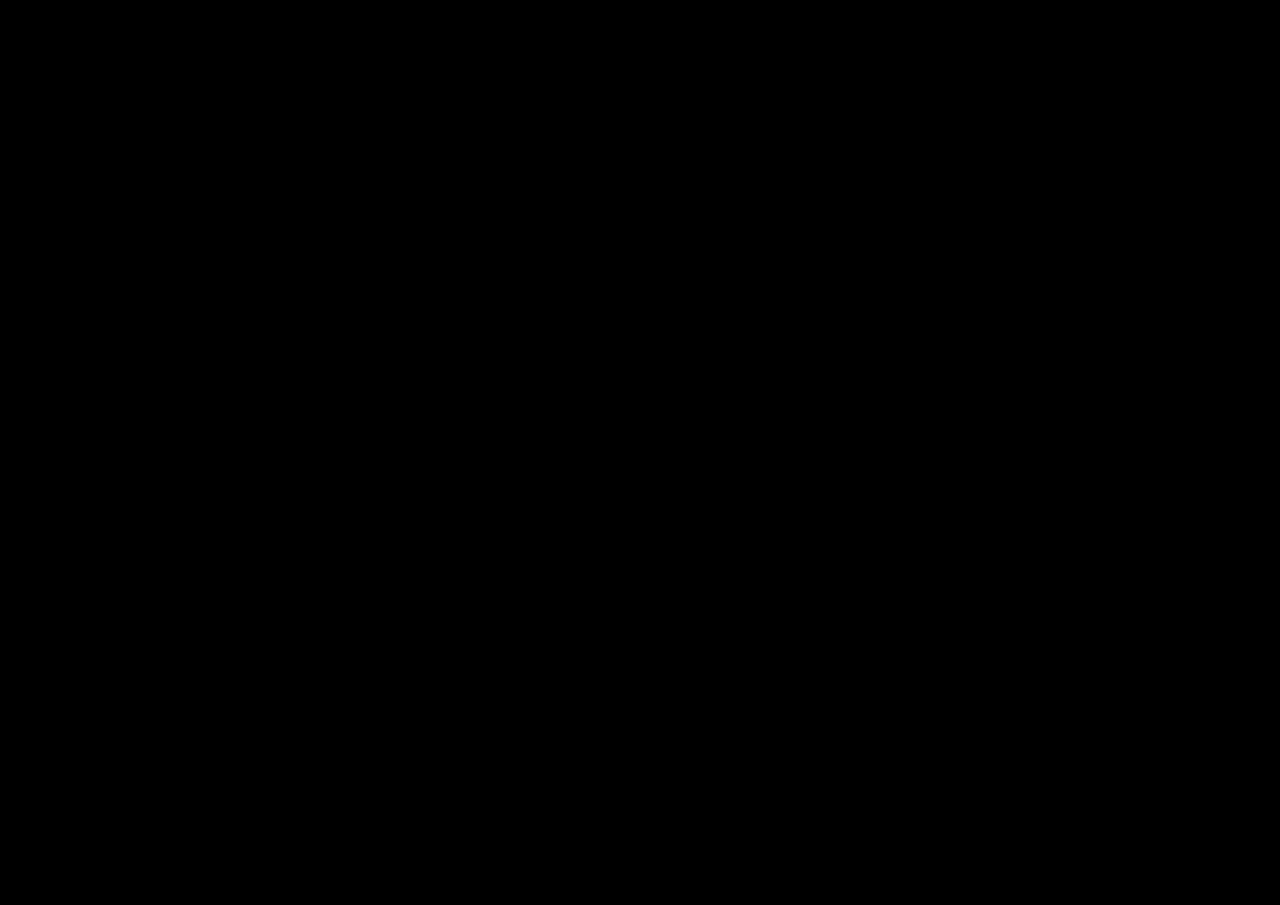
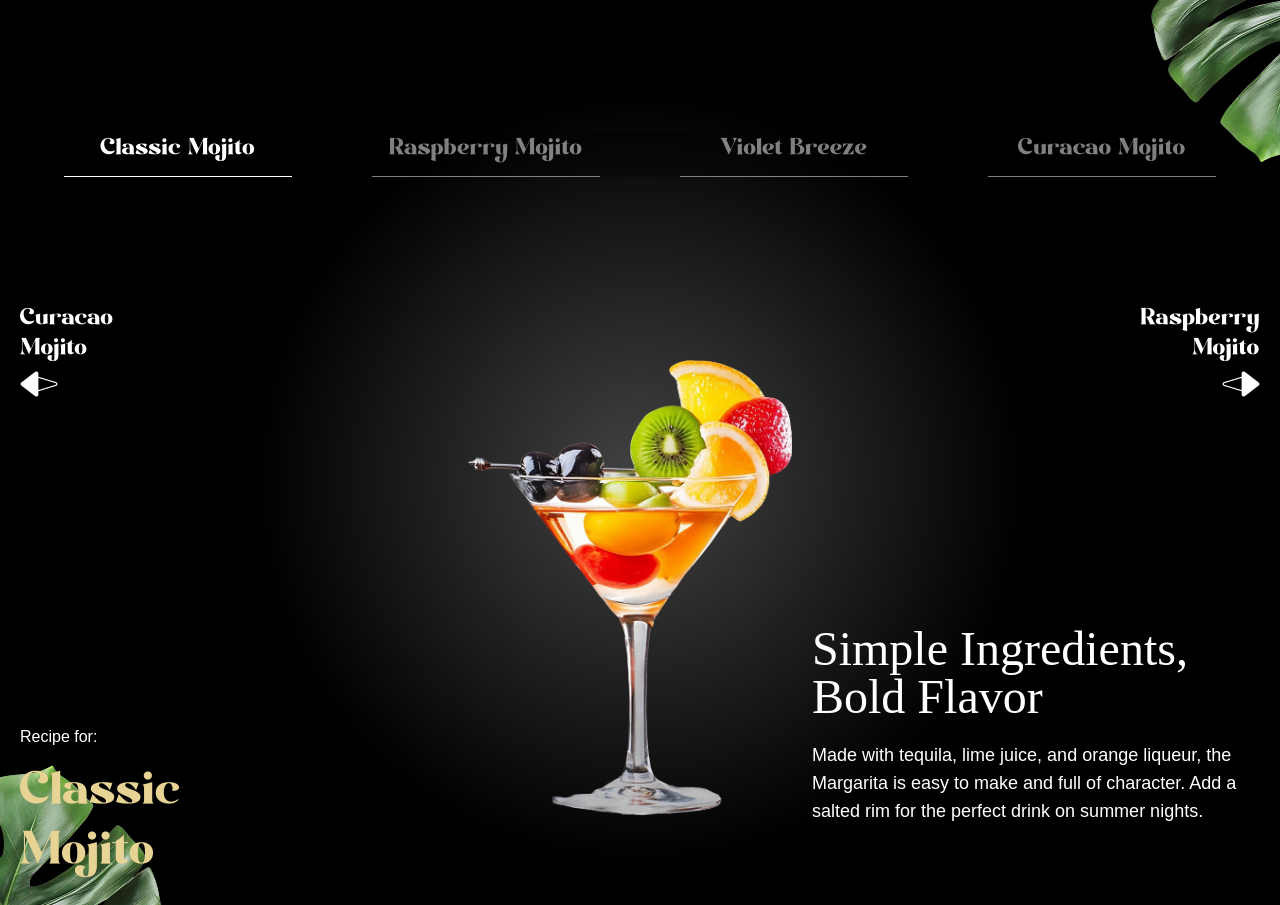
Before and after one commit to kosztak/gsap_cocktail, a React (Vite) app: page / in a window 1280 px wide. Shown: the part 4120-5025 px from the top of the page. Before the commit the page ends 4012 px from the top, so only its background shows below. Built offline with nearby package versions, Linux system fonts and the light colour scheme; a web font is replaced by a local one.

Commit message:
Menu section implemented

```diff
--- a/src/App.jsx
+++ b/src/App.jsx
@@ -5,6 +5,7 @@
 import Cocktails from "./components/Cocktails";
 import About from "./components/About";
 import Art from "./components/Art";
+import Menu from "./components/Menu";
 
 gsap.registerPlugin(ScrollTrigger, SplitText);
 
@@ -19,6 +20,7 @@
         <Cocktails />
         <About />
         <Art />
+        <Menu />
       </main>
     </>
   );
--- /dev/null
+++ b/src/components/Menu.jsx
@@ -0,0 +1,131 @@
+import { useRef, useState } from "react";
+import { sliderLists } from "../../constants";
+import { useGSAP } from "@gsap/react";
+import gsap from "gsap";
+
+export default function Menu() {
+  const [currentIndex, setCurrerntIndex] = useState(0);
+  const contentRef = useRef(null);
+
+  const currentCocktail = sliderLists[currentIndex];
+
+  useGSAP(() => {
+    gsap.fromTo("#title", { opacity: 0 }, { opacity: 1, duration: 1 });
+
+    gsap.fromTo(
+      ".cocktail img",
+      { opacity: 0, xPercent: -100 },
+      { opacity: 1, xPercent: 0, duration: 1, ease: "power1.inOut" }
+    );
+
+    gsap.fromTo(
+      ".details h2",
+      { yPercent: 100, opacity: 0 },
+      { yPercent: 0, opacity: 1, duration: 1, ease: "power1.inOut" }
+    );
+
+    gsap.fromTo(
+      ".details p",
+      { yPercent: 100, opacity: 0 },
+      { yPercent: 0, opacity: 1, duration: 1, ease: "power1.inOut" }
+    );
+  }, [currentIndex]);
+
+  function handleSlide(index) {
+    const newIndex = index % sliderLists.length;
+    setCurrerntIndex(newIndex < 0 ? sliderLists.length - 1 : newIndex);
+  }
+
+  function getCocktailNameByIndex(index) {
+    const newIndex = index % sliderLists.length;
+    return sliderLists[newIndex < 0 ? sliderLists.length - 1 : newIndex].name;
+  }
+
+  return (
+    <div id="menu" aria-labelledby="manu-heading">
+      <img
+        src="/images/slider-left-leaf.png"
+        alt="left leaf"
+        id="m-left-leaf"
+      />
+      <img
+        src="/images/slider-right-leaf.png"
+        alt="right leaf"
+        id="m-right-leaf"
+      />
+
+      <h2 id="menu-heading" className="sr-only">
+        Cocktail Menu
+      </h2>
+
+      <nav className="cocktail-tabs" aria-label="Cocktail Navigation">
+        {sliderLists.map((slider, index) => {
+          const isActive = index === currentIndex;
+
+          return (
+            <button
+              key={slider.id}
+              className={`${
+                isActive
+                  ? "text-white border-white"
+                  : "text-white/50 border-white/50"
+              }`}
+              onClick={() => setCurrerntIndex(index)}
+            >
+              {slider.name}
+            </button>
+          );
+        })}
+      </nav>
+
+      <div className="content">
+        <div className="arrows">
+          <button
+            className="text-left"
+            onClick={() => handleSlide(currentIndex - 1)}
+          >
+            <span>{getCocktailNameByIndex(currentIndex - 1)}</span>
+            <img
+              src="/images/right-arrow.png"
+              alt="right arrow"
+              aria-hidden="true"
+            />
+          </button>
+
+          <button
+            className="text-right"
+            onClick={() => handleSlide(currentIndex + 1)}
+          >
+            <span>{getCocktailNameByIndex(currentIndex + 1)}</span>
+            <img
+              src="/images/left-arrow.png"
+              alt="left arrow"
+              aria-hidden="true"
+              className="ml-auto"
+            />
+          </button>
+        </div>
+
+        <div className="cocktail">
+          <img
+            src={currentCocktail.image}
+            alt="cocktail"
+            className="object-contain"
+          />
+        </div>
+
+        <div className="recipe">
+          <div ref={contentRef} className="info">
+            <p>Recipe for:</p>
+            <p id="title">{currentCocktail.name}</p>
+          </div>
+
+          <div className="details">
+            <h2>{currentCocktail.title}</h2>
+            <p>{currentCocktail.description}</p>
+          </div>
+        </div>
+      </div>
+    </div>
+  );
+}
```
